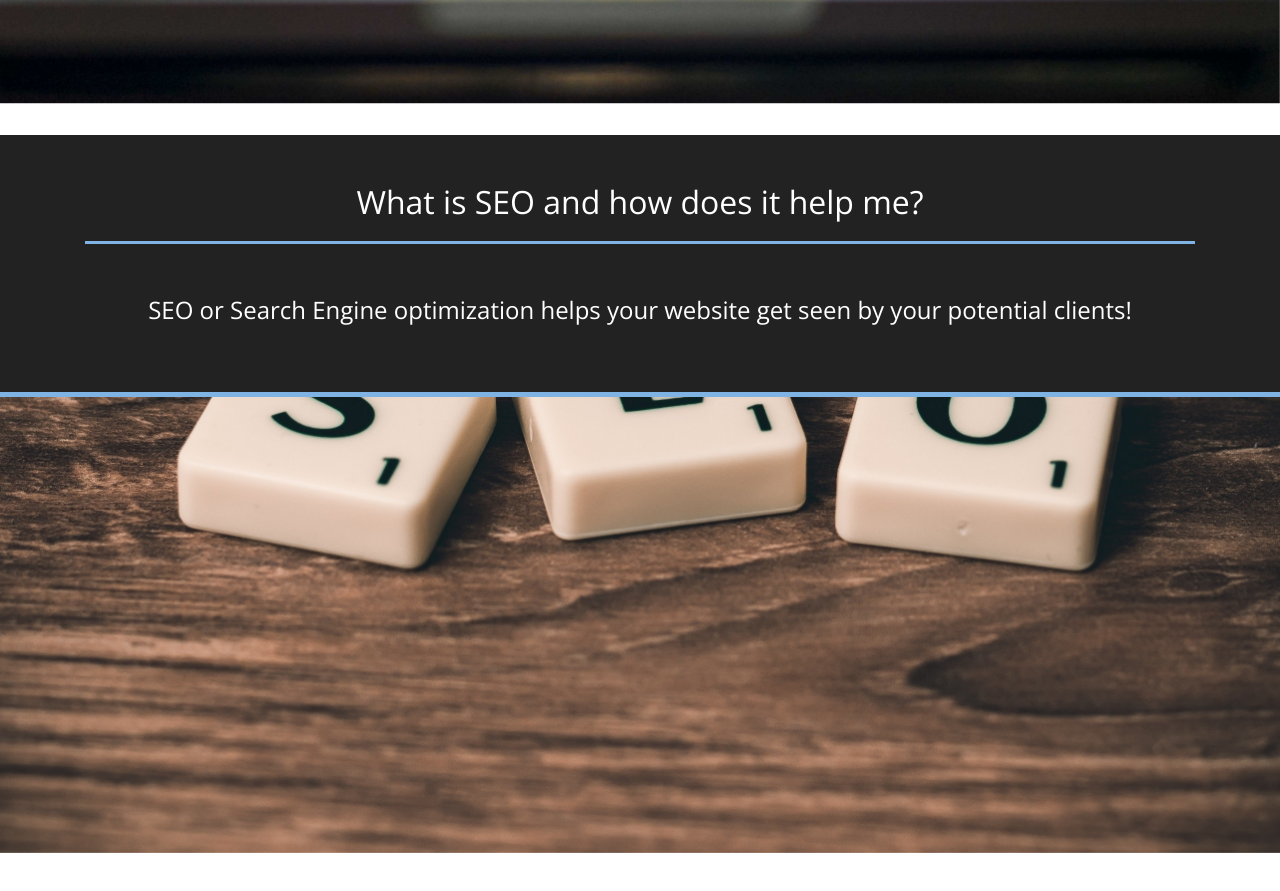
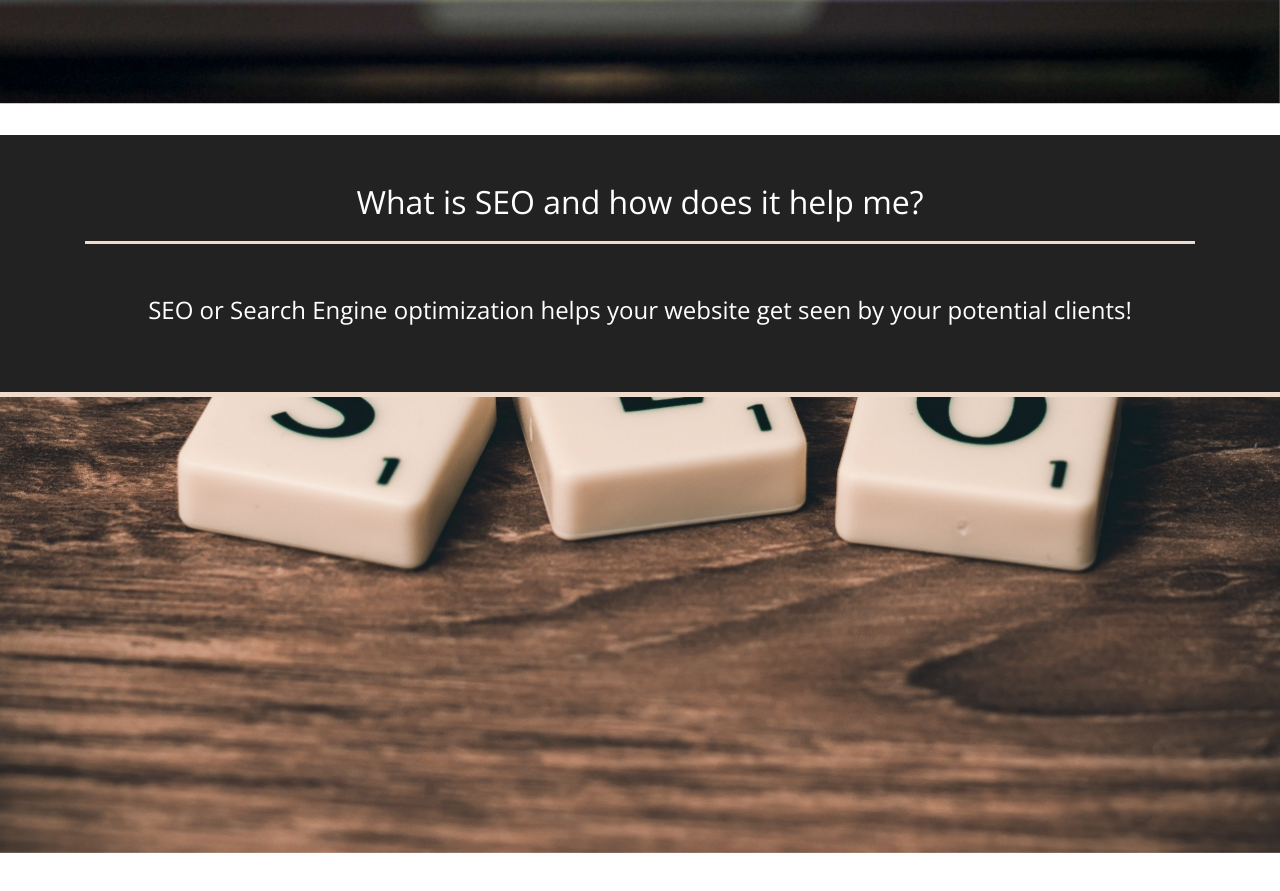
Before and after one commit to TateFowble/tatewbs_old, a React (Create React App) app: page / in a window 1280 px wide. Shown: the part 2280-3171 px from the top of the page. Built offline with nearby package versions, Linux system fonts and the light colour scheme.

Commit message:
changed color homepage

```diff
--- a/src/pages/Homepage/Homepage.js
+++ b/src/pages/Homepage/Homepage.js
@@ -101,7 +101,7 @@ function Homepage() {
                         "SEO or Search Engine optimization helps your website get seen by your potential clients!"
                     }
                     borderColor={
-                        "#7fb3e4"
+                        "#eedbcc"
                     }
                 />
                 <Parallax
```
